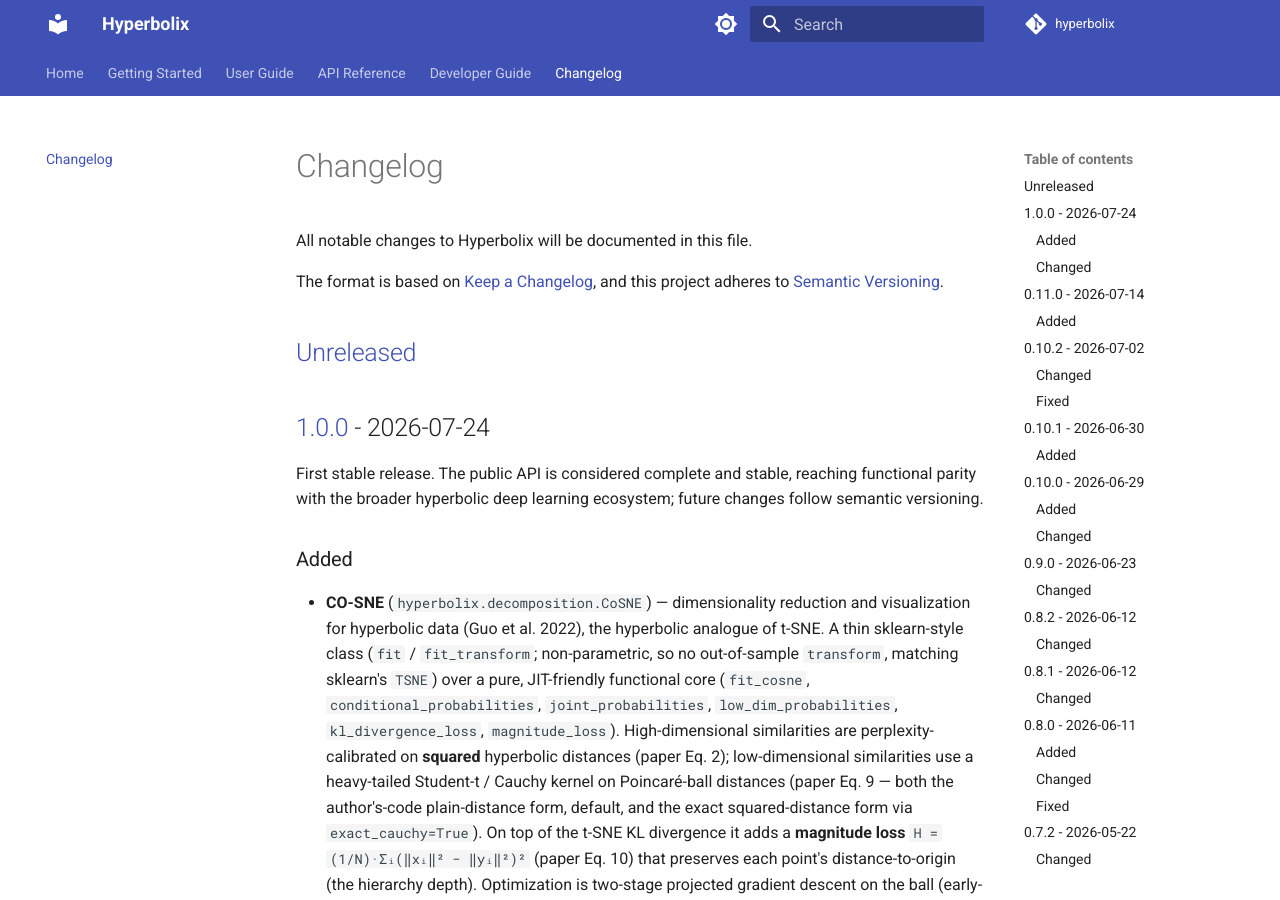
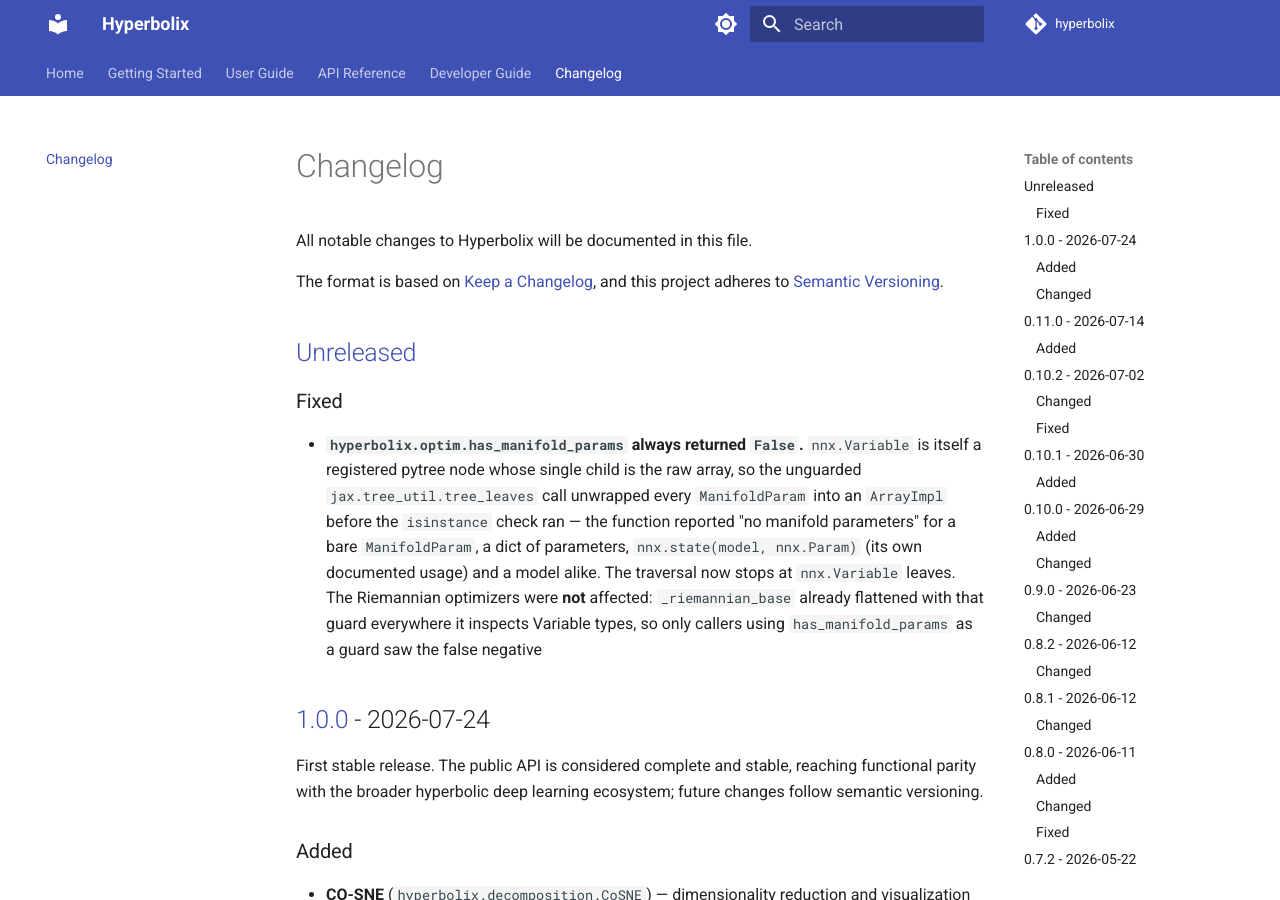
Before and after one commit to timoklein/hyperbolix, an MkDocs documentation site: the page built from docs/changelog.md, in a window 1280 px wide and 900 px high. Built offline with MkDocs 1.6.1 and Material for MkDocs 9.7.7, drawn with Linux system fonts in a browser that asks for light colours; comment, search, counter and statistics services are not loaded; the version menu is left out.

Commit message:
docs(changelog): record the has_manifold_params fix under Unreleased
Co-Authored-By: Claude Opus 5 (1M context) <noreply@anthropic.com>

```diff
--- a/docs/changelog.md
+++ b/docs/changelog.md
@@ -6,6 +6,9 @@ The format is based on [Keep a Changelog](https://keepachangelog.com/en/1.1.0/),
 and this project adheres to [Semantic Versioning](https://semver.org/spec/v2.0.0.html).
 
 ## [Unreleased]
+
+### Fixed
+- **`hyperbolix.optim.has_manifold_params` always returned `False`.** `nnx.Variable` is itself a registered pytree node whose single child is the raw array, so the unguarded `jax.tree_util.tree_leaves` call unwrapped every `ManifoldParam` into an `ArrayImpl` before the `isinstance` check ran — the function reported "no manifold parameters" for a bare `ManifoldParam`, a dict of parameters, `nnx.state(model, nnx.Param)` (its own documented usage) and a model alike. The traversal now stops at `nnx.Variable` leaves. The Riemannian optimizers were **not** affected: `_riemannian_base` already flattened with that guard everywhere it inspects Variable types, so only callers using `has_manifold_params` as a guard saw the false negative
 
 ## [1.0.0] - 2026-07-24
 
```
